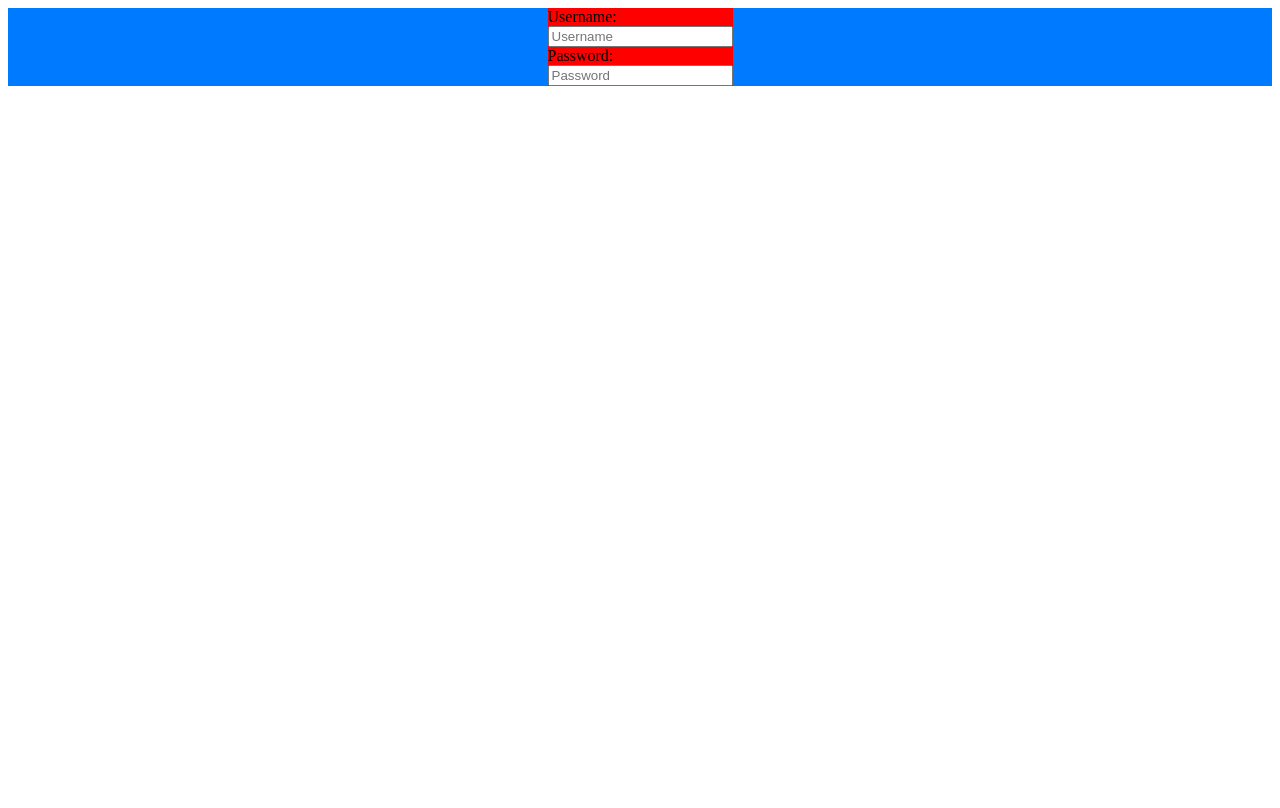
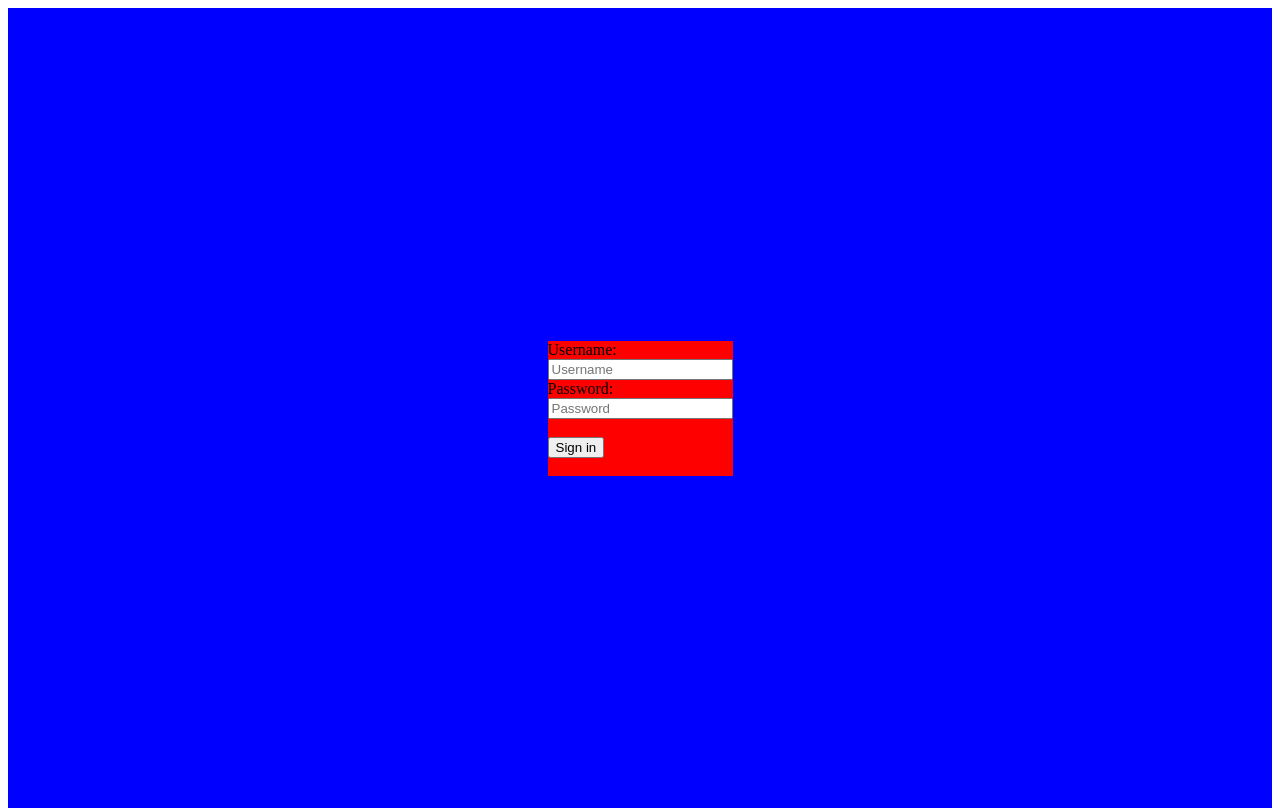
Before and after one commit to JoonasMattila95/GoPiGo_Robot_project, a CodeIgniter app: page /database/ in a window 1280 px wide. Before the commit the page ends 86 px from the top, so only its background shows below. Run offline with CodeIgniter, Linux system fonts and the light colour scheme.

Commit message:
login sivun rujo layout tehty (ei styletetty)

```diff
--- a/PanttiBotti_webbikoodi/application/views/login.php
+++ b/PanttiBotti_webbikoodi/application/views/login.php
@@ -7,14 +7,14 @@
     <title>PanttiBotti_Login</title>
   </head>
   <body>
-    <div class="container">
+    <div class="container bg-light">
       <div id="login_row">
-
       <form class="" action="login_data.php" method="post">
         <label for="username_label">Username:</label><br>
         <input type="text" name="username_input" placeholder="Username"><br>
         <label for="password_label">Password:</label><br>
-        <input type="text" name="password_input" placeholder="Password"><br>
+        <input type="password" name="password_input" placeholder="Password"><br><br>
+        <input type="submit" name="sign_in" value="Sign in"> <br><br>
       </div>
       </form>
     </div>
--- a/PanttiBotti_webbikoodi/css/tyyli.css
+++ b/PanttiBotti_webbikoodi/css/tyyli.css
@@ -1,10 +1,15 @@
+html,body {
+  height: 100%;
+}
+
 .container{
-  background-color: #007bff;
+  background-color: blue;
   display: flex;
   justify-content:center;
   flex-direction: column;
+  min-height: 100%;
 }
 #login_row{
-background-color: red;
+  background-color: red;
 align-self: center;
 }
```
